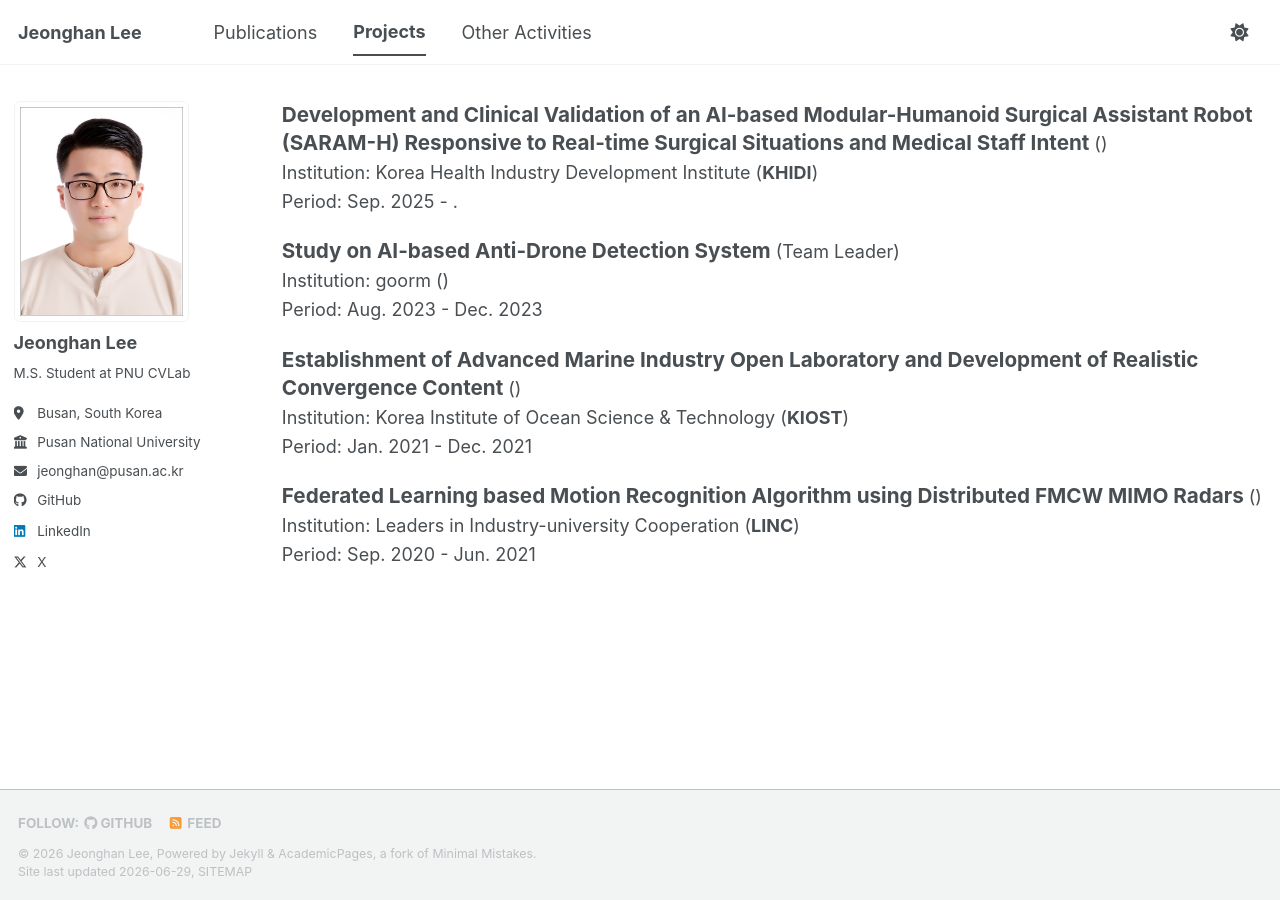
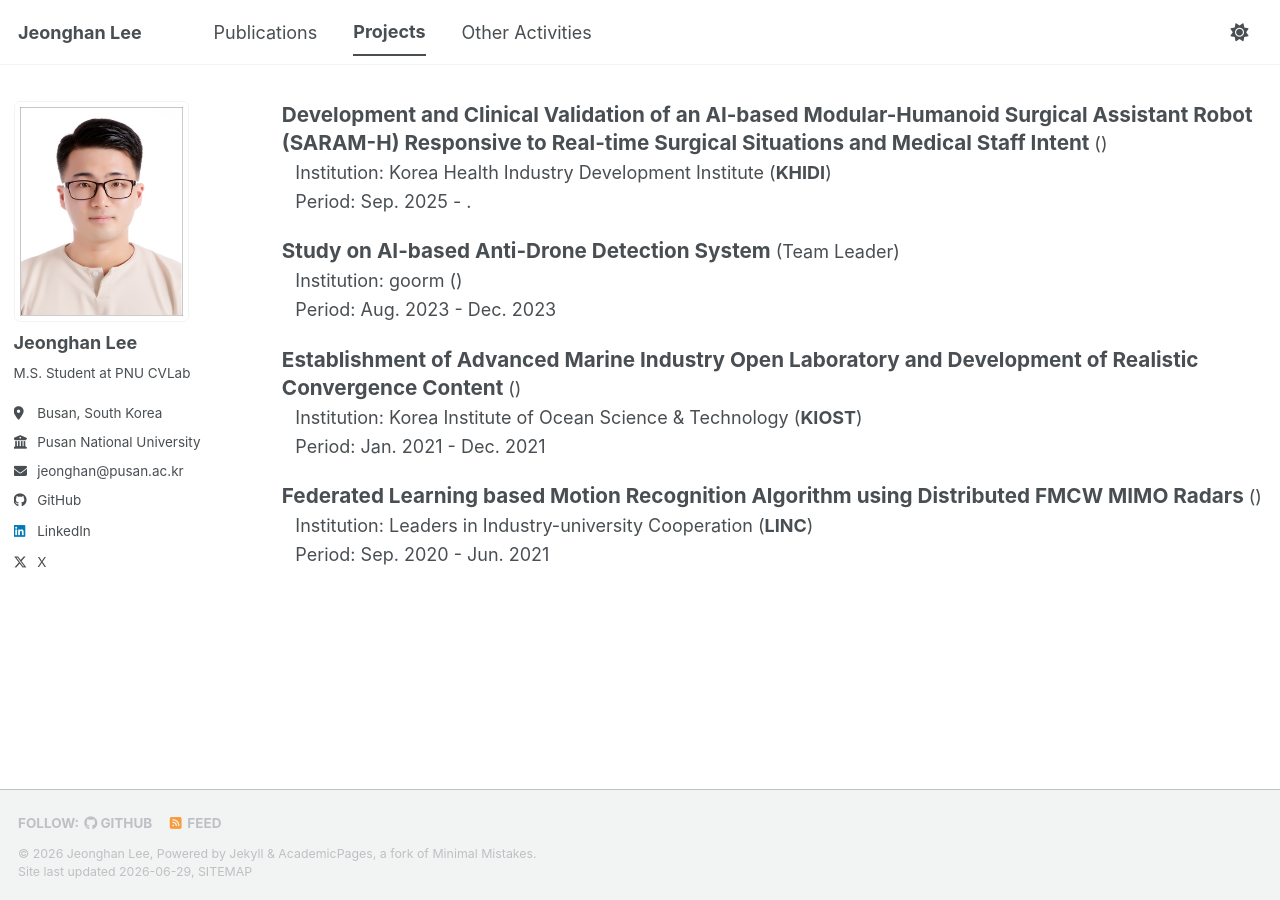
Before and after one commit to jhan-lee/jhan-lee.github.io, a Jekyll site: the page built from _pages/portfolio.html, in a window 1280 px wide. Built offline with Jekyll 4.4.1, drawn with Linux system fonts in a browser that asks for light colours; a script bundle is joined from its source files by our own code; library files that are not in the unit come from our copies.

Commit message:
edit publications

```diff
--- a/_sass/layout/_archive.scss
+++ b/_sass/layout/_archive.scss
@@ -149,6 +149,7 @@
   .publication__authors,
   .publication__venue {
     margin: 0.15em 0 0;
+    padding-left: 0.75em;
     font-size: 1em;
     line-height: 1.45;
   }
@@ -170,6 +171,7 @@
   .project__organization,
   .project__period {
     margin: 0.15em 0 0;
+    padding-left: 0.75em;
     font-size: 1em;
     line-height: 1.45;
   }
```
